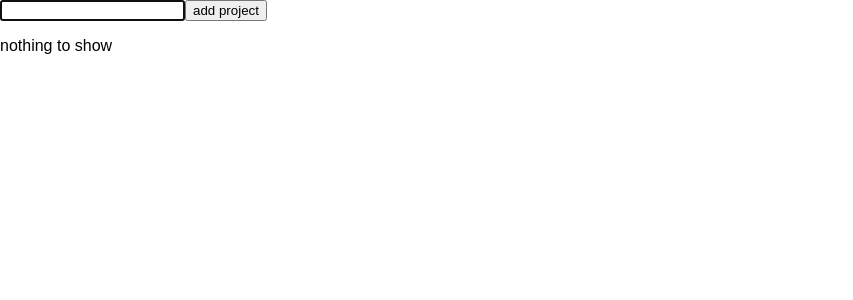
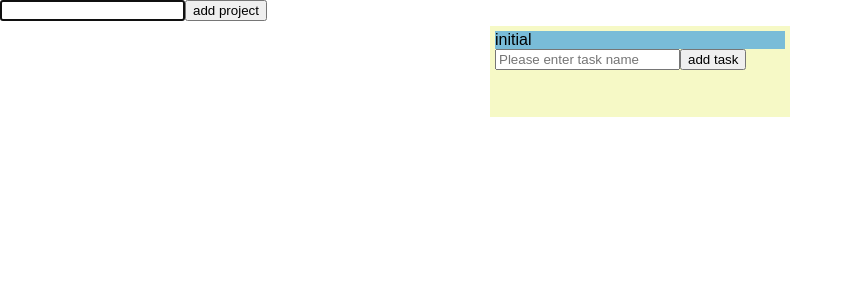
Before and after one commit to dmytro-ursul/react-playground, a React (Create React App) app: page / in a window 1280 px wide. Shown: the top 300 px of the page, without its empty margins (0-853 px from the left). Built offline with nearby package versions, Linux system fonts and the light colour scheme.

Commit message:
start thinking about redux

```diff
--- a/src/App.js
+++ b/src/App.js
@@ -9,9 +9,10 @@ class App extends Component {
   constructor(props) {
     super(props);
     this.state = {
-      projects: []
+      projects: [ {id: 12345, name: 'initial', items:[]} ]
 		};
 		this.addNewProject = this.addNewProject.bind(this);
+		this.deleteProject = this.deleteProject.bind(this);
   }
 
   addNewProject(name) {
@@ -24,12 +25,18 @@ class App extends Component {
     this.setState({projects});
   }
 
+  deleteProject(id){
+    this.state.projects.filter((project) =>
+      project.id !== id
+    )
+  }
+
   render() {
 		let projectList = null;
 		if (this.state.projects.length === 0){
 			projectList = <p>nothing to show</p>;
 		} else {
-			projectList = <TodoList projects={this.state.projects}></TodoList>;
+			projectList = <TodoList projects={this.state.projects} deleteProject={this.deleteProject}></TodoList>;
 		}
     return (
       <div className="App">
--- a/src/components/todoList/TodoList.js
+++ b/src/components/todoList/TodoList.js
@@ -12,8 +12,8 @@ class TodoList extends Component {
     //debugger;
   }
 
-	deleteProject() {
-
+  deleteProject(e) {
+    this.props.deleteProject(e.target.key)
 	}
 
   render() {
```
Also changed, not shown: 1 other file (tests, documents, lock files or other folders).
